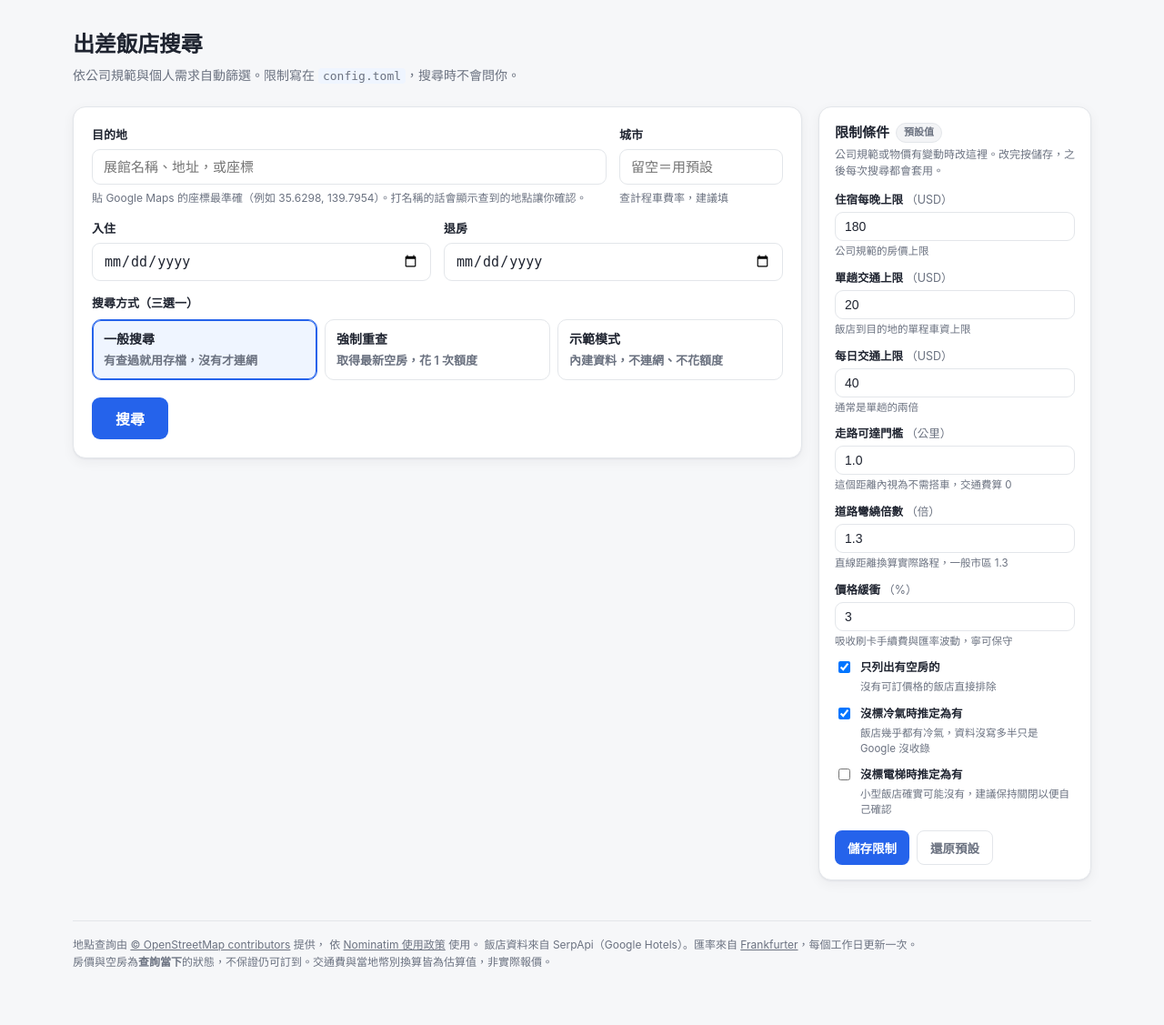
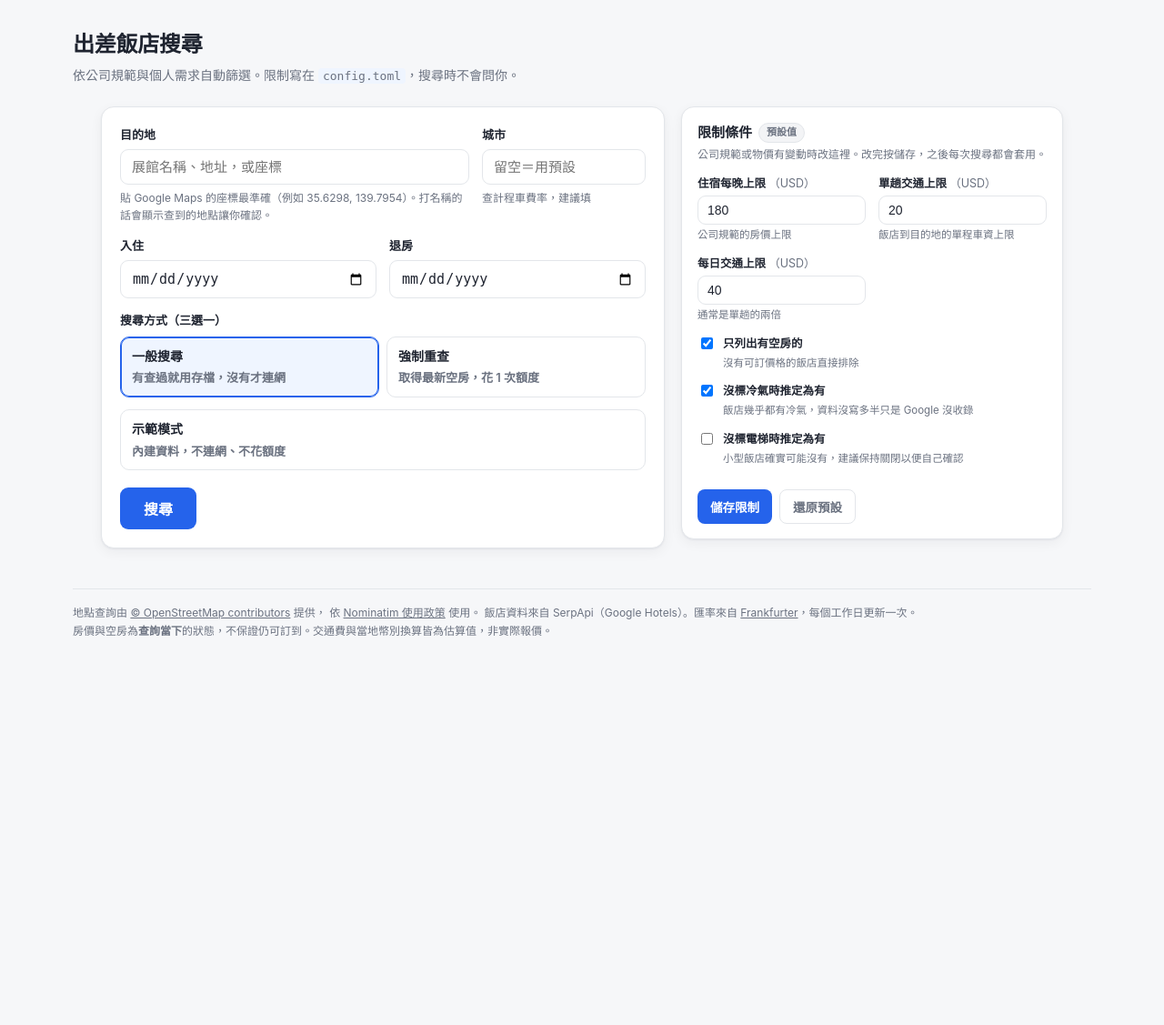
Before and after one commit to natsunari/test0000, a Flask app: page / in a window 1280 px wide. Shown: the whole page at 91% size. After the commit the page ends 699 px from the top, so only its background shows below. Run offline with Flask 3, Linux system fonts and the light colour scheme.

Commit message:
Tighten the result cards and shorten the constraints panel
- The constraints panel is now a two-column grid and the search row is
  centred, so the panel no longer runs far past the form.
- Walking threshold, road-detour factor and price buffer are gone from
  the panel. They describe how the estimate is computed rather than
  what the company allows, and offering them invited fiddling before
  every search. They stay adjustable in config.toml.
- The walking threshold is fixed at 600 m, roughly a ten-minute walk
  with luggage. A hotel inside it shows its actual distance in metres
  and no fare; beyond it, only the fare, since the distance adds
  nothing once a taxi is involved.
- Amenity chips are now a symbol plus a short label: Ｏ電梯, Ｘ早餐,
  ？空調／冷氣. Assumed and unknown both read ？, distinguished by
  colour and tooltip, so an assumption still never reads as verified.
- A card no longer repeats in prose what its chips already say. The
  bullet list is reserved for what a chip cannot express: a missing
  price, missing coordinates, or a fare based on the fallback rate.

Raising the threshold from 1 km to 600 m moves one sample hotel at
780 m out of walking distance, which changes the ordering, and the
removed fields are no longer validated. Both tests were updated to the
new intended behaviour rather than the old.

Verified per file by exit status: test_rules 70, test_geocode 29,
test_settings 30. The demo set renders 2 / 3 / 4 with the walkable
hotel first in its section and the chips reading as intended.

Co-Authored-By: Claude Opus 5 <noreply@anthropic.com>
Claude-Session: https://claude.ai/code/session_01DYDbQJcpq4GkDv8s6E4DUT

```diff
--- a/app.py
+++ b/app.py
@@ -86,6 +86,7 @@ def home():
             return render_template(
                 "index.html", form=empty_form(), settings_error=problem,
                 config=config, labels=config.get("labels", {}),
+                short=config.get("short_labels", {}),
                 known_venues=sorted(geocode.load_venues().keys()),
                 known_cities=[c for c in config["taxi_fare"] if c != "default"],
                 settings_fields=settings_fields(base_config),
@@ -103,6 +104,7 @@ def home():
         "saved_note": saved_note,
         "using_custom": bool(settings.load()),
         "labels": config.get("labels", {}),
+        "short": config.get("short_labels", {}),
         "known_venues": sorted(geocode.load_venues().keys()),
         "known_cities": [c for c in config["taxi_fare"] if c != "default"],
         "MODE_DEMO": MODE_DEMO,
--- a/config.toml
+++ b/config.toml
@@ -81,9 +81,10 @@ breakfast = true
 road_detour_factor = 1.3
 
 # 走路可達的門檻（公里）。這個距離內視為不需要搭車，交通費算 0。
-# 1.0 公里大約是走路 12~15 分鐘。
-# 帶行李或天氣熱的城市可以調小到 0.7，習慣走路可以調大到 1.5。
-walking_max_km = 1.0
+# 0.6 公里（600 公尺）粗估步行約 10 分鐘，是帶著行李仍然合理的距離。
+# 這個值刻意不放在網頁的設定面板上 —— 它是「怎麼算」的參數，
+# 不是公司規範，不該讓人每次搜尋前都猶豫要設多少。
+walking_max_km = 0.6
 
 
 [exchange_rate]
@@ -161,9 +162,16 @@ means_no = ["No breakfast"]
 #  畫面顯示用的中文名稱
 # ============================================================
 [labels]
+# 完整名稱，用在說明文字與錯誤訊息裡
 air_conditioning = "獨立冷氣或空調"
 elevator = "電梯可達"
 breakfast = "附早餐"
+
+[short_labels]
+# 卡片標籤用的短名稱，前面會加上 Ｏ／Ｘ／？ 符號，例如「Ｏ電梯」
+air_conditioning = "空調／冷氣"
+elevator = "電梯"
+breakfast = "早餐"
 
 
 # ============================================================
--- a/rules.py
+++ b/rules.py
@@ -123,7 +123,10 @@ class Verdict:
     name: str
     passed: bool                                      # 是否進入候選名單
     rejected_for: list[str] = field(default_factory=list)   # 淘汰原因
-    to_confirm: list[str] = field(default_factory=list)     # 需人工確認
+    to_confirm: list[str] = field(default_factory=list)     # 需人工確認（含設施）
+    # 設施缺資料這件事，卡片上已經用「？電梯」這種標籤表達了，
+    # 不需要再寫一行字。notes 只放標籤表達不出來的事（缺價格、缺座標、費率是估的）。
+    notes: list[str] = field(default_factory=list)
     price_usd: float | None = None
     price_with_buffer: float | None = None
     distance_km: float | None = None
@@ -191,6 +194,7 @@ def evaluate(hotel: dict, destination: tuple[float, float],
             )
         else:
             v.to_confirm.append("這筆沒有價格資料，需要自己點開確認")
+            v.notes.append("這筆沒有價格資料，需要自己點開確認")
     else:
         pct = config["exchange_rate"]["buffer_percent"]
         buffered = price * (1 + pct / 100)
@@ -208,6 +212,7 @@ def evaluate(hotel: dict, destination: tuple[float, float],
     lat, lon = gps.get("latitude"), gps.get("longitude")
     if lat is None or lon is None:
         v.to_confirm.append("這筆沒有座標，無法計算交通費")
+        v.notes.append("這筆沒有座標，無法計算交通費")
     else:
         straight = haversine_km(lat, lon, destination[0], destination[1])
         road = straight * config["distance"]["road_detour_factor"]
@@ -235,6 +240,7 @@ def evaluate(hotel: dict, destination: tuple[float, float],
             )
         if is_default:
             v.to_confirm.append("這個城市還沒填計程車費率，用的是保守預設值")
+            v.notes.append("這個城市還沒填計程車費率，用的是保守預設值")
 
     # --- 3b. 每日總花費：房價 + 當日交通費（走得到的話交通費算 0）---
     if v.price_usd is not None:
--- a/settings.py
+++ b/settings.py
@@ -18,6 +18,9 @@ SETTINGS_PATH = Path(__file__).parent / "settings.json"
 
 # 可以在網頁上調整的項目：
 #   表單欄位名稱 -> (config 的區塊, 鍵名, 型別, 中文標籤, 單位, 說明)
+# 刻意不放進來的項目：走路門檻、道路彎繞倍數、價格緩衝。
+# 那些是「怎麼計算」的參數，不是公司規範，放上去只會讓人每次搜尋前猶豫。
+# 要調整的話改 config.toml。
 EDITABLE = {
     "hotel_max_per_night_usd":
         ("budget", "hotel_max_per_night_usd", float, "住宿每晚上限", "USD",
@@ -28,15 +31,6 @@ EDITABLE = {
     "taxi_max_per_day_usd":
         ("budget", "taxi_max_per_day_usd", float, "每日交通上限", "USD",
          "通常是單趟的兩倍"),
-    "walking_max_km":
-        ("distance", "walking_max_km", float, "走路可達門檻", "公里",
-         "這個距離內視為不需搭車，交通費算 0"),
-    "road_detour_factor":
-        ("distance", "road_detour_factor", float, "道路彎繞倍數", "倍",
-         "直線距離換算實際路程，一般市區 1.3"),
-    "buffer_percent":
-        ("exchange_rate", "buffer_percent", float, "價格緩衝", "%",
-         "吸收刷卡手續費與匯率波動，寧可保守"),
     "require_availability":
         ("availability", "require", bool, "只列出有空房的", "",
          "沒有可訂價格的飯店直接排除"),
@@ -53,9 +47,6 @@ LIMITS = {
     "hotel_max_per_night_usd": (1, 2000),
     "taxi_max_one_way_usd": (1, 500),
     "taxi_max_per_day_usd": (1, 1000),
-    "walking_max_km": (0.1, 10),
-    "road_detour_factor": (1.0, 3.0),
-    "buffer_percent": (0, 50),
 }
 
 
--- a/templates/index.html
+++ b/templates/index.html
@@ -59,10 +59,14 @@
     .meta b{color:var(--fg)}
 
     /* ---------- 版面：搜尋在左、限制設定在右 ---------- */
-    .top{display:flex;gap:18px;align-items:flex-start;margin-bottom:22px}
-    .top .search{flex:1 1 560px;min-width:0;margin-bottom:0}
-    .settings{flex:0 0 300px}
-    @media (max-width:860px){ .top{flex-direction:column} .settings{flex:1 1 auto;width:100%} }
+    .top{display:flex;gap:18px;align-items:flex-start;margin-bottom:22px;
+      justify-content:center}
+    .top .search{flex:1 1 520px;min-width:0;max-width:620px;margin-bottom:0}
+    .settings{flex:0 1 420px;min-width:0}
+    @media (max-width:980px){ .top{flex-direction:column;align-items:stretch}
+      .top .search{max-width:none} .settings{flex:1 1 auto;width:100%} }
+    .sgrid{display:grid;grid-template-columns:1fr 1fr;gap:2px 14px}
+    .sgrid .switch{grid-column:1 / -1}
     .settings form{padding:16px 17px;margin-bottom:0}
     .settings h3{font-size:15px;margin:0 0 3px;display:flex;align-items:center;gap:7px}
     .badge{font-size:11px;font-weight:600;padding:1px 8px;border-radius:99px;
@@ -208,6 +212,7 @@
       </h3>
       <p class="sidenote">公司規範或物價有變動時改這裡。改完按儲存，之後每次搜尋都會套用。</p>
 
+      <div class="sgrid">
       {% for f in settings_fields %}
         {% if f.is_bool %}
           <label class="switch">
@@ -224,6 +229,7 @@
           </div>
         {% endif %}
       {% endfor %}
+      </div>
 
       <div class="sbtns">
         <button type="submit" class="small">儲存限制</button>
@@ -264,8 +270,7 @@
       套用的限制：房價 ≤ <b>${{ config.budget.hotel_max_per_night_usd }}</b>／晚，
         交通單趟 ≤ <b>${{ config.budget.taxi_max_one_way_usd }}</b>、
         每日 ≤ <b>${{ config.budget.taxi_max_per_day_usd }}</b>，
-        走路門檻 <b>{{ config.distance.walking_max_km }}</b> km，
-        緩衝 <b>{{ config.exchange_rate.buffer_percent }}%</b>
+        走路可達門檻 <b>{{ (config.distance.walking_max_km * 1000)|round|int }}</b> 公尺
         {% if using_custom %}<b>（已自訂）</b>{% endif %}<br>
       計程車費率：<b>{{ city_used or '未指定' }}</b>
         起跳 ${{ fare_used.base_usd }}／每公里 ${{ fare_used.per_km_usd }}
@@ -297,23 +302,29 @@
             </div>
           {% endif %}
           <div class="chips">
-            {% if v.distance_km is not none %}<span class="chip">{{ '%.2f'|format(v.distance_km) }} km</span>{% endif %}
-            {% if v.walkable %}<span class="chip walk">🚶 走得到・交通費 $0</span>
-            {% elif v.fare_per_day %}<span class="chip">🚕 每日 ${{ '%.2f'|format(v.fare_per_day) }}</span>{% endif %}
+            {% if v.walkable %}
+              <span class="chip walk">🚶 走路 {{ (v.distance_km * 1000)|round|int }} m</span>
+            {% elif v.fare_per_day %}
+              <span class="chip">🚕 每日 ${{ '%.2f'|format(v.fare_per_day) }}</span>
+            {% endif %}
             {% if v.total_daily_usd %}<span class="chip total">每日總計 ${{ '%.2f'|format(v.total_daily_usd) }}
               {%- if rate %} ・ {{ rate.target }} {{ rate.format(v.total_daily_usd) }}{% endif %}</span>{% endif %}
           </div>
           <div class="chips">
-            {% for key, state in v.amenities.items() %}
-              <span class="chip {{ 'y' if state == '有' else ('n' if state == '沒有' else ('a' if state == '推定有' else '')) }}"
-                    {% if state == '推定有' %}title="Google 沒有這筆資料，依設定推定為有，不是查證過的"{% endif %}>{{ labels.get(key, key) }}：{{ state }}</span>
-            {% endfor %}
-            {% for key, state in v.bonuses.items() %}
-              <span class="chip {{ 'y' if state == '有' else '' }}">{{ labels.get(key, key) }}：{{ state }}</span>
+            {% for key, state in (v.amenities.items()|list) + (v.bonuses.items()|list) %}
+              {% if state == '有' %}
+                <span class="chip y" title="資料明確標示有">Ｏ{{ short.get(key, key) }}</span>
+              {% elif state == '沒有' %}
+                <span class="chip n" title="資料明確標示沒有">Ｘ{{ short.get(key, key) }}</span>
+              {% elif state == '推定有' %}
+                <span class="chip a" title="Google 沒有這筆資料，依設定推定為有，不是查證過的">？{{ short.get(key, key) }}</span>
+              {% else %}
+                <span class="chip" title="Google 沒有這筆資料，需要自己確認">？{{ short.get(key, key) }}</span>
+              {% endif %}
             {% endfor %}
           </div>
           {% if v.rejected_for %}<ul class="reasons bad">{% for r in v.rejected_for %}<li>{{ r }}</li>{% endfor %}</ul>{% endif %}
-          {% if v.to_confirm %}<ul class="reasons">{% for r in v.to_confirm %}<li>{{ r }}</li>{% endfor %}</ul>{% endif %}
+          {% if v.notes %}<ul class="reasons">{% for r in v.notes %}<li>{{ r }}</li>{% endfor %}</ul>{% endif %}
           {% if v.link %}<div class="go"><a href="{{ v.link }}" target="_blank" rel="noopener">查看飯店 →</a></div>{% endif %}
         </div>
       </div>
@@ -325,7 +336,8 @@
 
     <h2 class="warn">⚠️ 符合限制，但有項目要自己確認 <span class="count">{{ needs_check|length }}</span></h2>
     {% if needs_check %}
-      <p class="lead">預算與交通費都過關。列出的是 Google 沒有提供資料的項目 ——「不知道」不代表沒有，點開飯店頁面確認一下即可。</p>
+      <p class="lead">預算與交通費都過關。標籤上的 <b>？</b> 代表 Google 沒有這筆資料 —— 不代表沒有，點開飯店頁面確認一下即可。
+        <span style="white-space:nowrap">（Ｏ＝有、Ｘ＝沒有、？＝未確認）</span></p>
       <div class="grid">{% for v in needs_check %}{{ card(v, 'warn') }}{% endfor %}</div>
     {% else %}<p class="empty">無</p>{% endif %}
 
```
Also changed, not shown: test_rules.py (+8 -3 lines), test_settings.py (+5 -6 lines).
